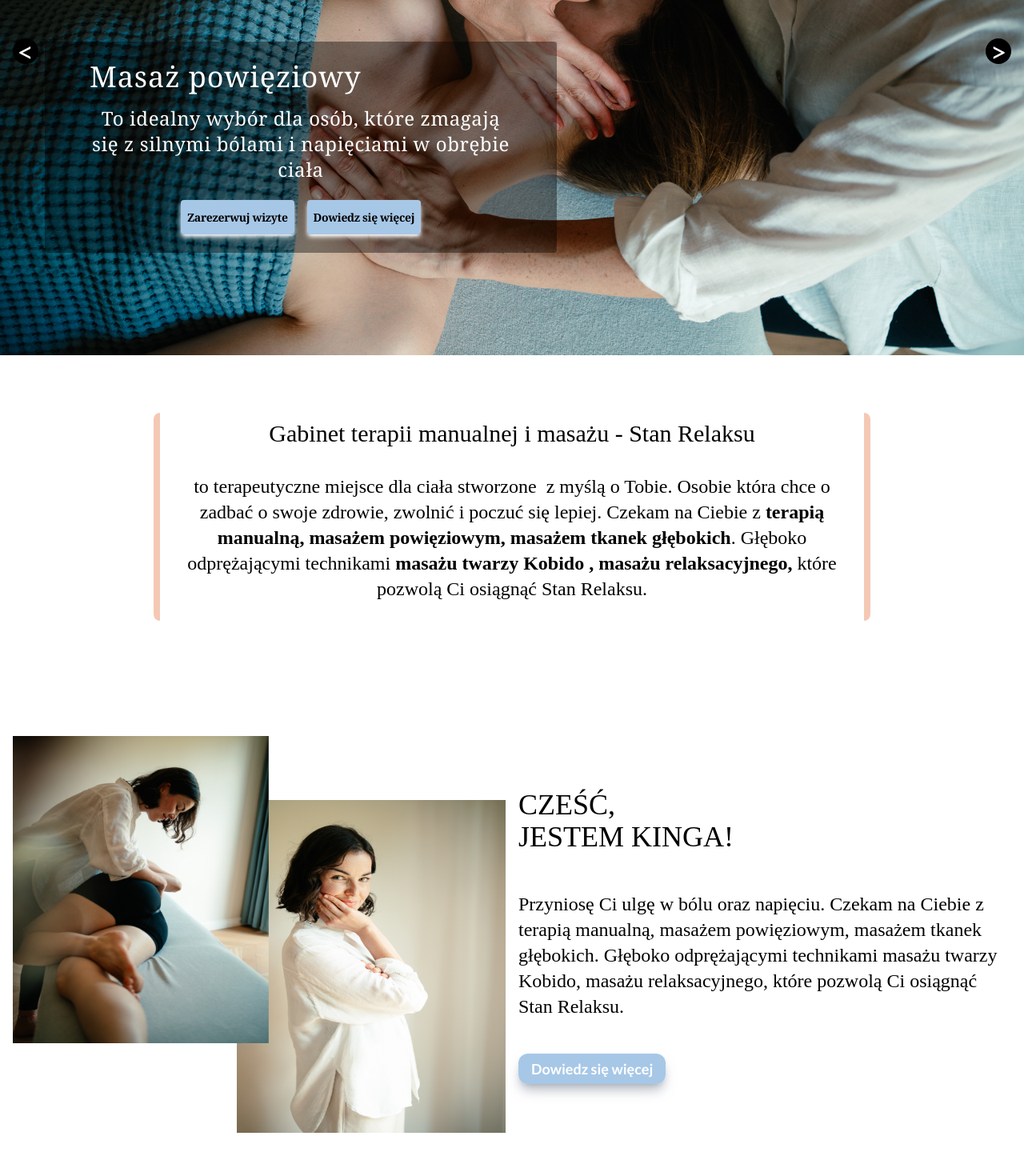
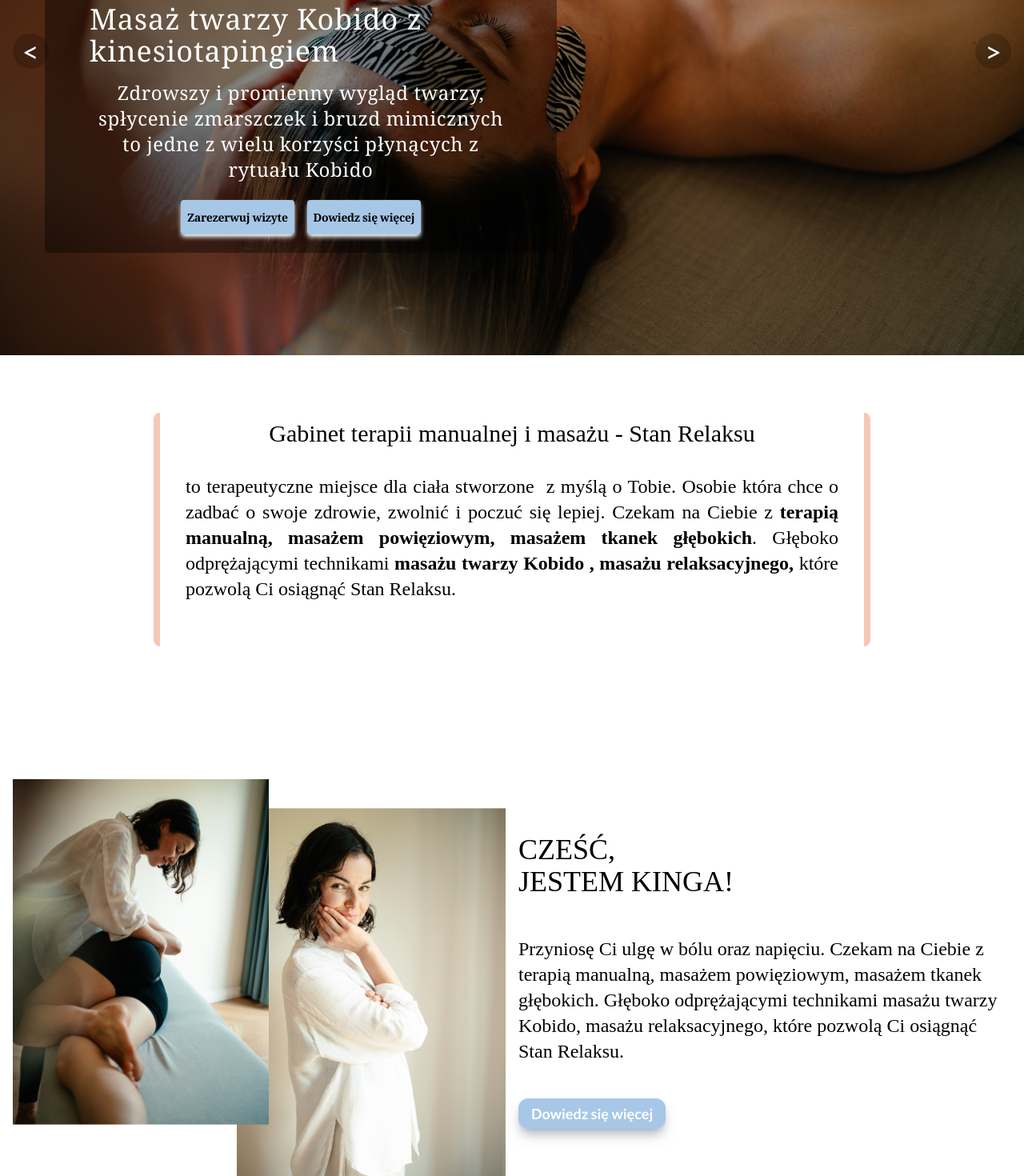
Before and after one commit to PiotrRegulski/stan-relaksu, a Next.js app: page / in a window 1280 px wide. Shown: the part 380-1850 px from the top of the page at 80% size. Built offline with nearby package versions, Linux system fonts and the light colour scheme.

Commit message:
animation

```diff
--- a/src/components/carousel/Carousel.tsx
+++ b/src/components/carousel/Carousel.tsx
@@ -1,7 +1,7 @@
 "use client";
 import React from "react";
-import { useEffect, useState,useRef } from "react";
-import { motion, useInView,} from "framer-motion";
+import { useEffect, useState, useRef } from "react";
+import { motion, useInView,AnimatePresence } from "framer-motion";
 import { useRouter } from "next/navigation";
 import Image from "next/image";
 import PageHeader from "../homepage/PageHeader";
@@ -67,58 +67,54 @@ const Carousel: React.FC = () => {
   useEffect(() => {
     const interval = setInterval(() => {
       setCurrentIndex((prevIndex) => (prevIndex + 1) % images.length);
-    }, 5000); // Zmiana obrazu co 5 sekund
+    }, 20000); // Zmiana obrazu co 8 sekund
     return () => clearInterval(interval);
   }, []);
 
   const handleNextImage = () => {
     setCurrentIndex((prevIndex) => (prevIndex + 1) % images.length);
   };
-  const handlePrevImage =()=>{
-    setCurrentIndex((nextIndex)=>(nextIndex-1+ images.length)% images.length);
-  }
+  const handlePrevImage = () => {
+    setCurrentIndex(
+      (nextIndex) => (nextIndex - 1 + images.length) % images.length
+    );
+  };
   const router = useRouter();
   const ref = useRef(null);
   const isInView = useInView(ref, { once: true });
   return (
-
     <>
       <PageHeader id={"Popularne zabiegi"}>Popularne zabiegi</PageHeader>
-      <motion.div className="flex justify-center items-center xl:h-[45rem] bg-secondary my-1"   ref={ref}  initial={{ y: 100, opacity: 0 }}
+      <motion.div
+  className="flex justify-center items-center xl:h-[45rem] bg-secondary my-1"
+  ref={ref}
+  initial={{ y: 100, opacity: 0 }}
   animate={isInView ? { y: 0, opacity: 1 } : {}}
-        transition={{ duration: 1, ease: "easeInOut"  }}>
-        <div className="relative w-full h-[30rem] md:h-[35rem]  xl:h-[45rem] overflow-hidden ">
+  transition={{ duration: 1, ease: "easeInOut" }}
+>
+  <div className="relative w-full h-[30rem] md:h-[35rem] xl:h-[45rem] overflow-hidden">
+    <AnimatePresence>
       {images.map((image, index) => (
-            <div
+        index === currentIndex && (
+          <motion.div
             key={index}
-              className={`carousel-item  absolute top-0 left-0 right-0 w-full h-full transition-shadow duration-1000 ${
-                index === currentIndex
-                  ? "visible opacity-100 "
-                  : " invisible opacity-0 "
-              }`}
+            className="carousel-item absolute top-0 left-0 right-0 w-full h-full"
+            initial={{ opacity: 0 }}
+            animate={{ opacity: 1 }}
+            exit={{ opacity: 0 }}
+            transition={{ duration: 1 }}
           >
             <Image
               src={image.src}
               alt={image.alt}
               fill
-                className="mx-auto my-auto object-cover "
+              className="mx-auto my-auto object-cover"
             />
-              <button className=" absolute top-52 xl:top-80 bottom-1/2 left-1  md:left-4  text-4xl  text-white hover:opacity-40" onClick={handlePrevImage}>
-              <span className="flex justify-center items-center w-8 h-8 bg-black rounded-full ">{"<"}</span>
-              </button>
+            <motion.div
 
-
-              <button
-                className="absolute top-52 xl:top-80 bottom-1/2 right-1  md:right-4  text-4xl  text-white hover:opacity-40"
-                onClick={handleNextImage}
+              className="absolute bottom-0 lg:bottom-32 lg:left-14 right-0 bg-black bg-opacity-40 text-primary p-2 w-full lg:w-1/2 text-center rounded"
             >
-              <span className="flex justify-center items-center w-8 h-8 bg-black rounded-full ">{">"}</span>
-              </button>
-
-
-
-              <div className="absolute bottom-0 lg:bottom-32 lg:left-14 right-0 bg-black bg-opacity-40 text-primary  p-2 w-full lg:w-1/2 text-center rounded">
-                <div className=" mx-auto sm:mx-12 md:mx-12 xl:mx-12 my-4">
+              <div className="mx-auto sm:mx-12 md:mx-12 xl:mx-12 my-4">
                 <p className="text-white lg:text-2xl xl:text-4xl font-serif tracking-wide md:text-left mb-2 xl:mb-4">
                   {image.alt}
                 </p>
@@ -126,30 +122,51 @@ const Carousel: React.FC = () => {
                   {image.description}
                 </p>
               </div>
-
-                <div className=" my-6 ">
-                  {" "}
+              <div className="my-6">
                 <Link
                   key={index}
-                    className="text-white xl:text-2xl font-serif tracking-widest hover:opacity-70  "
+                  className="text-white xl:text-2xl font-serif tracking-widest hover:opacity-70"
                   href={image.linkBooksy}
                   target="_blank"
                   rel="noopener noreferrer"
                 >
-                    <span className="text-sm sm:px-2 sm:font-bold font-semibold tracking-tight bg-primary text-black shadow-md shadow-white mr-2 py-2 px-1   sm:py-3 rounded  sm:mr-4">Zarezerwuj wizyte</span>
+                  <span className="text-sm sm:px-2 sm:font-bold font-semibold tracking-tight bg-primary text-black shadow-md shadow-white mr-2 py-2 px-1 sm:py-3 rounded sm:mr-4">
+                    Zarezerwuj wizyte
+                  </span>
                 </Link>
                 <button
-                    className="text-white xl:text-2xl font-serif tracking-widest hover:opacity-70  "
+                  className="text-white xl:text-2xl font-serif tracking-widest hover:opacity-70"
                   onClick={() => router.push(image.linkDetails)}
                 >
-                    <span className="text-sm sm:px-2 bg-primary text-black shadow-md shadow-white tracking-tight py-2 px-1  sm:py-3 sm:font-bold font-semibold rounded">Dowiedz się więcej</span>
+                  <span className="text-sm sm:px-2 bg-primary text-black shadow-md shadow-white tracking-tight py-2 px-1 sm:py-3 sm:font-bold font-semibold rounded">
+                    Dowiedz się więcej
+                  </span>
                 </button>
               </div>
-              </div>
-            </div>
+            </motion.div>
+          </motion.div>
+        )
       ))}
+    </AnimatePresence>
+    <button
+      className="absolute top-52 xl:top-80 bottom-1/2 left-1 md:left-4 text-4xl text-white hover:opacity-40"
+      onClick={handlePrevImage}
+    >
+      <span className="w-8 h-8 px-3 bg-black rounded-full bg-opacity-20">
+        {"<"}
+      </span>
+    </button>
+    <button
+      className="absolute top-52 xl:top-80 bottom-1/2 right-1 md:right-4 text-4xl text-white hover:opacity-40"
+      onClick={handleNextImage}
+    >
+      <span className="w-8 h-8 px-3 bg-black rounded-full bg-opacity-20">
+        {">"}
+      </span>
+    </button>
   </div>
 </motion.div>
+
     </>
   );
 };
--- a/src/components/contact/Contact.tsx
+++ b/src/components/contact/Contact.tsx
@@ -1,5 +1,5 @@
-import React from "react";
-
+"use client";
+import React, { useEffect, useRef, useState } from "react";
 import MapComponent from "./MapComponent";
 import Image from "next/image";
 import PageHeader from "../homepage/PageHeader";
@@ -7,20 +7,40 @@ import AdressCard from "./AdressCard";
 import DetailedAddress from "./DetailedAddress";
 import ContactForm from "./ContactForm";
 import OfficeAppearance from "./OfficeAppearance";
+import { motion, useInView, useScroll, useTransform } from "framer-motion";
+
 const Contact = () => {
+  const ref = useRef(null);
+  const isInView = useInView(ref, { once: true });
+  // useEffect(() => {
+  //   if (isInView) {
+  //     setStartY(window.scrollY);
+  //   }
+  // }, [isInView]);
   return (
     <div className="w-full">
       <PageHeader id={"kontakt"}>Skontaktuj się</PageHeader>
       <div
+        ref={ref}
         className="grid md:grid-cols-1
         gap-4  items-center my-4 lg:my-4 mx-auto  "
       >
         <div
           id="kontakt-info"
-          className="px-2 shadow-xl rounded  bg-secondary  shadow-gray-400/75 w-full "
+          className=" shadow-xl rounded  bg-secondary  shadow-gray-400/75 w-full "
         >
           <div className=" flex flex-col md:flex-row  w-full  bg-gradient-to-r from-transparent to-mainpeach">
-            <div className=" md:text-xl lg:text-xl xl:text-2xl md:mt-12  md:w-2/3  lg:mt-16 px-2  py-12 lg:w-2/3 2xl:mt-28 ">
+            <motion.div
+              initial={{ x: -400, opacity: 0 }}
+              animate={isInView ? { x: 0, opacity: 1 } : {}}
+              transition={{
+                duration: 1.5,
+                ease: "easeInOut",
+                type: "spring",
+                stiffness: 100,
+              }}
+              className=" md:text-xl lg:text-xl xl:text-2xl md:mt-12  md:w-2/3 lg:mx-12  lg:mt-16 px-2  py-12 lg:w-2/3 2xl:mt-28 "
+            >
               <p className="font-semibold font-serif   text-center ">
                 Gabinet mieści się przy{" "}
                 <strong>studio jogi Jasna Asana. </strong>
@@ -30,8 +50,18 @@ const Contact = () => {
                 <br></br> Poprzez połączenie jogi i terapii manualnej.<br></br>{" "}
                 Możesz zatroszczyć się o siebie w sposób kompleksowy.
               </p>
-            </div>
-            <div className="relative w-full h-96 md:w-full lg:w-[48rem] lg:h-[25rem]  ">
+            </motion.div>
+            <motion.div
+              initial={{ x: 800, opacity: 0 }}
+              animate={isInView ? { x: 0, opacity: 1 } : {}}
+              transition={{
+                duration: 1,
+                ease: "easeInOut",
+                type: "spring",
+                stiffness: 100,
+              }}
+              className="relative w-full h-80 md:w-full lg:w-[48rem] lg:h-[25rem]  xl:mr-24 opacity-90  "
+            >
               <Image
                 src={"/contact/gabient.jpg"}
                 fill
@@ -39,10 +69,14 @@ const Contact = () => {
                 alt="Screenshots of the dashboard project showing desktop version"
                 priority={true}
               />
-            </div>
+            </motion.div>
           </div>
-
-          <div className="flex md:flex-row flex-col justify-around mb-8 py-2 w-full bg-white shadow-md shadow-gray-300 ">
+          <motion.div
+            initial={{ y: -100, opacity: 0 }}
+            animate={isInView ? { y: 0, opacity: 1 } : {}}
+            transition={{ duration: 3, ease: "easeInOut", type:"spring" }}
+            className="flex md:flex-row flex-col justify-around mb-8 py-2 w-full bg-white shadow-md shadow-gray-300 "
+          >
             <AdressCard
               title={"Jasna Asana Studio Jogi"}
               href={"https://www.jasnaasana.pl/grafik"}
@@ -61,10 +95,10 @@ const Contact = () => {
               fbHref={"https://www.facebook.com/profile.php?id=61560021160720"}
               logoSrc={"/logo-stan-relaksu-kolo.png"}
             />
-          </div>
-          <OfficeAppearance/>
+          </motion.div>{" "}
+          <OfficeAppearance />
           <div className="flex flex-col-reverse sm:flex-row mt-4 ">
-            <div className=" flex sm:basis 1/3 md:basis-1/2 justify-center items-center border-2 border-white shadow-lg shadow-gray-400 sm:my-4 md:mx-6 lg:my-6">
+            <div className=" flex sm:basis 1/3 md:basis-1/2 justify-center items-center border-2 border-white shadow-lg shadow-gray-400 sm:my-4 md:mx-6 lg:my-6 2xl:mx-24">
               <MapComponent />
             </div>
             <div className="md:basis-1/2 ml-3 md:ml-0  lg:mx-12 my-6 md:my-2 py-6">
--- a/src/components/homepage/AboutMeShort.tsx
+++ b/src/components/homepage/AboutMeShort.tsx
@@ -2,7 +2,7 @@
 import React, { useEffect, useRef, useState } from "react";
 import Image from "next/image";
 import Link from "next/link";
-import { motion, useInView, useScroll, useTransform } from "framer-motion";
+import { motion, useInView, useScroll, useTransform,useSpring } from "framer-motion";
 
 const AboutMeShort = () => {
   const ref = useRef(null);
@@ -21,15 +21,17 @@ const AboutMeShort = () => {
     [startY, startY + 300, startY + 400, startY + 500],
     [1, 0.5, 0.5, 0]
   );
-  const imageY = useTransform(scrollY, [startY, startY + 400], [0, 80]);
-  const imageYs =useTransform(scrollY, [startY, startY + 400], [0, -80]);
+  const imageY = useTransform(scrollY, [startY-300, startY + 800], [0, 80]);
+  const imageYs = useTransform(scrollY, [startY -300, startY + 800], [0, -80]);
+  const springImageY = useSpring(imageY, { stiffness: 300, damping: 30 });
+const springImageYs = useSpring(imageYs, { stiffness: 300, damping: 30 });
+
   return (
     <div
-
-      className="flex flex-col md:flex-row justify-center items-center my-6 md:my-24 lg:my-24 mx-auto md:mx-4 lg:mx-4 2xl:mx-48 rounded bg-white"ref={ref}
+      className="flex flex-col md:flex-row justify-center items-center my-6 md:my-24 lg:my-24 mx-auto md:mx-4 lg:mx-4 2xl:mx-48 rounded bg-white"
+      ref={ref}
     >
       <motion.div
-
         className="flex justify-end md:w-1/2"
         initial={{ x: -400, opacity: 0 }}
         animate={isInView ? { x: 0, opacity: 1 } : {}}
@@ -37,10 +39,15 @@ const AboutMeShort = () => {
       >
         <motion.div
           id="troche-o-omnie"
-          className="relative w-[12rem]  sm:w-[16rem] md:w-[15rem] xl:w-[20rem] h-[15rem] sm:h-[19rem] xl:h-[24rem] z-20"
-          whileHover={{ scale: 0.9 }}
-          transition={{ type: "spring", duration:1 }}
-          style={{ y: imageY }}
+          className="relative w-[12rem] sm:w-[16rem] md:w-[15rem] xl:w-[20rem] h-[15rem] sm:h-[19rem] xl:h-[27rem] z-20 overflow-hidden"
+
+          transition={{ type: "spring", duration: 1 }}
+          style={{ y: springImageY }}
+        >
+          <motion.div
+            className="w-full h-full"
+            whileHover={{ scale: 1.1 }}
+            transition={{ type: "spring", duration: 1 }}
           >
             <Image
               id="photo1"
@@ -48,15 +55,21 @@ const AboutMeShort = () => {
               alt="Kinga Wołoszka- fizjoterapeutka"
               fill
               sizes="(max-width: 600px) 100vw, 50vw"
-            className="object-fill h-full w-full"
+              className="object-cover h-full w-full"
               priority={true}
             />
           </motion.div>
+        </motion.div>
         <motion.div
-          className="relative w-[12rem] sm:w-[16rem] xl:w-[21rem] h-[17rem] sm:h-[21rem] xl:h-[26rem] -ml-10 mt-20"
-          whileHover={{ scale: 0.9 }}
+          className="relative w-[12rem] sm:w-[16rem] xl:w-[21rem] h-[17rem] sm:h-[21rem] xl:h-[29rem] -ml-10 mt-20 overflow-hidden"
+
           transition={{ type: "spring" }}
-          style={{ y: imageYs }}
+          style={{ y: springImageYs}}
+        >
+          <motion.div
+            className="w-full h-full"
+            whileHover={{ scale: 1.1 }}
+            transition={{ type: "spring", duration: 1 }}
           >
             <Image
               id="photo2"
@@ -64,21 +77,22 @@ const AboutMeShort = () => {
               alt="Kinga Wołoszka- fizjoterapeutka"
               fill
               sizes="(max-width: 600px) 100vw, 50vw"
-            className="object-fill h-full w-full"
+              className="object-cover h-full w-full"
               priority={true}
             />
+          </motion.div>
         </motion.div>
       </motion.div>
       <motion.div
         className="lg:w-1/2 mx-4 my-4"
         initial={{ x: 800, opacity: 0 }}
         animate={isInView ? { x: 0, opacity: 1 } : {}}
-        transition={{duration: 2, ease: "easeInOut" , type: "spring" }}
+        transition={{ duration: 2, ease: "easeInOut", type: "spring" }}
       >
         <p className="text-4xl font-[Cormorant-Garamond]">
           CZEŚĆ, <br /> JESTEM KINGA!
         </p>
-        <p className=" text-lg lg:text-2xl font-[Montessrat] my-12">
+        <p className="text-lg lg:text-2xl font-[Montessrat] my-12">
           Przyniosę Ci ulgę w bólu oraz napięciu. Czekam na Ciebie z terapią
           manualną, masażem powięziowym, masażem tkanek głębokich. Głęboko
           odprężającymi technikami masażu twarzy Kobido, masażu relaksacyjnego,
--- a/src/components/homepage/WelcomeAboutMe.tsx
+++ b/src/components/homepage/WelcomeAboutMe.tsx
@@ -17,11 +17,11 @@ const WelcomeAboutMe = () => {
         animate={isInView ? { y: 0, opacity: 1 } : {}}
         transition={{ duration: 2, ease: "easeInOut"  }}
       >
-        <h1  ref={ref} className=" text-xl  sm:text-2xl lg:text-3xl 2xl:text-3xl mx-auto xl:mx-4  py-2 text-center md:text-left font-[Cormorant-Garamond] ">
+        <h1  ref={ref} className=" text-xl   sm:text-2xl lg:text-3xl 2xl:text-3xl mx-4 xl:mx-4  py-2 text-center md:text-left font-[Cormorant-Garamond] ">
           Gabinet terapii manualnej i masażu - Stan Relaksu
         </h1>
         <p
-          className={` text-lg   font-[Monsserat] sm:text-xl lg:text-2xl 2xl:text-2xl  text-center  animate-fadeIn transition-transform duration-1000 ease-in-out sm:pt-2 md:pt-4 px-3 sm:px-8 md:px-1 lg:px-8 lg:pt-0 2xl:pt-4 lg:my-6 2xl:mx-12 2xl:mt-4 `}
+          className={` text-lg   font-[Monsserat] sm:text-xl lg:text-2xl 2xl:text-2xl  text-justify  animate-fadeIn transition-transform duration-1000 ease-in-out py-8 sm:py-8 md:pt-4 px-3 sm:px-8 md:px-1 lg:px-8 lg:pt-0 2xl:pt-4 lg:my-6 2xl:mx-12 2xl:mt-4 `}
         >
           to terapeutyczne miejsce dla ciała stworzone &nbsp;z myślą o Tobie.{" "}
           Osobie która chce o zadbać o swoje zdrowie, zwolnić i poczuć się
```
Also changed, not shown: src/components/contact/OfficeAppearance.tsx (+22 -11 lines). Lines whose indentation alone changed are shown as unchanged.
